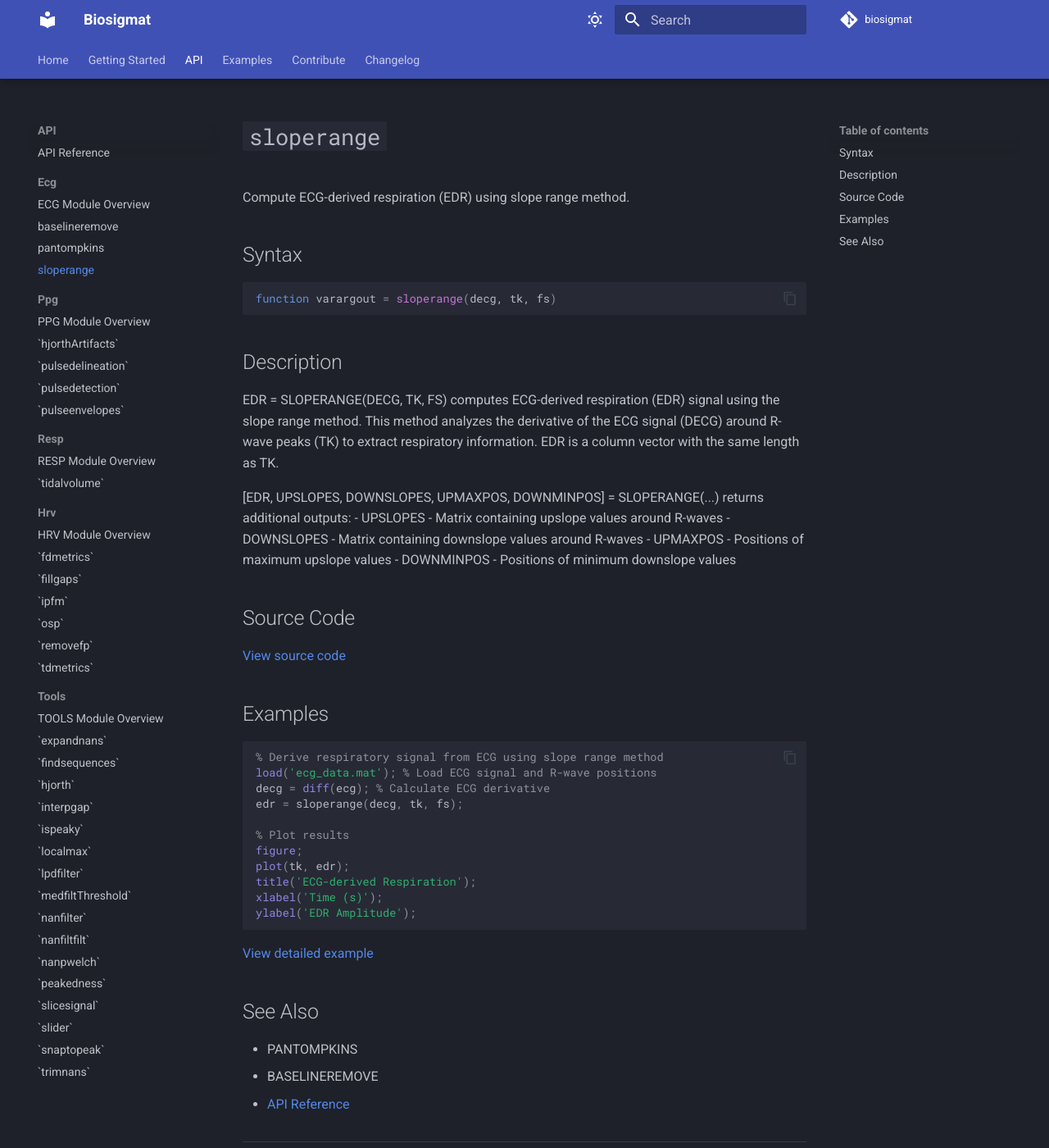
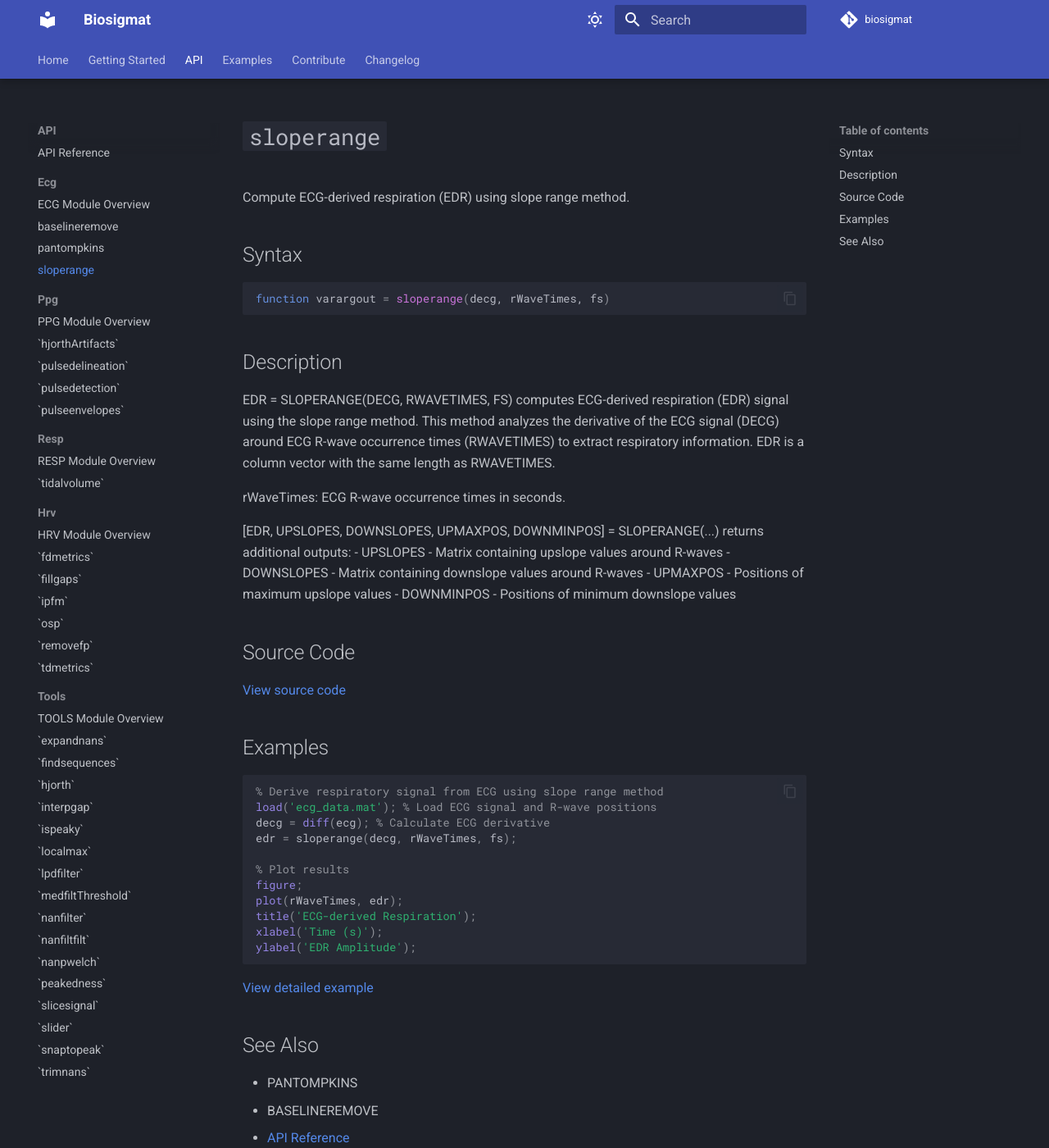
Before and after one commit to BSICoS/biosigmat, an MkDocs documentation site: the page built from docs/api/ecg/sloperange.md, in a window 1280 px wide and 1400 px high. Shown: the whole window at 82% size. Built offline with MkDocs 1.6.1 and Material for MkDocs 9.7.7, drawn with Linux system fonts in a browser that asks for light colours; comment, search, counter and statistics services are not loaded.

Commit message:
Document rWaveTimes ECG examples

````diff
--- a/docs/api/ecg/sloperange.md
+++ b/docs/api/ecg/sloperange.md
@@ -5,12 +5,14 @@ Compute ECG-derived respiration (EDR) using slope range method.
 ## Syntax
 
 ```matlab
-function varargout = sloperange(decg, tk, fs)
+function varargout = sloperange(decg, rWaveTimes, fs)
 ```
 
 ## Description
 
-EDR = SLOPERANGE(DECG, TK, FS) computes ECG-derived respiration (EDR) signal using the slope range method. This method analyzes the derivative of the ECG signal (DECG) around R-wave peaks (TK) to extract respiratory information. EDR is a column vector with the same length as TK.
+EDR = SLOPERANGE(DECG, RWAVETIMES, FS) computes ECG-derived respiration (EDR) signal using the slope range method. This method analyzes the derivative of the ECG signal (DECG) around ECG R-wave occurrence times (RWAVETIMES) to extract respiratory information. EDR is a column vector with the same length as RWAVETIMES.
+
+rWaveTimes: ECG R-wave occurrence times in seconds.
 
 [EDR, UPSLOPES, DOWNSLOPES, UPMAXPOS, DOWNMINPOS] = SLOPERANGE(...) returns
 additional outputs:
@@ -29,11 +31,11 @@ additional outputs:
 % Derive respiratory signal from ECG using slope range method
 load('ecg_data.mat'); % Load ECG signal and R-wave positions
 decg = diff(ecg); % Calculate ECG derivative
-edr = sloperange(decg, tk, fs);
+edr = sloperange(decg, rWaveTimes, fs);
 
 % Plot results
 figure;
-plot(tk, edr);
+plot(rWaveTimes, edr);
 title('ECG-derived Respiration');
 xlabel('Time (s)');
 ylabel('EDR Amplitude');
````
